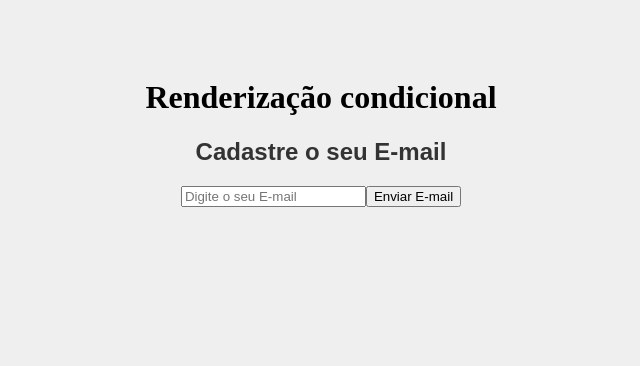
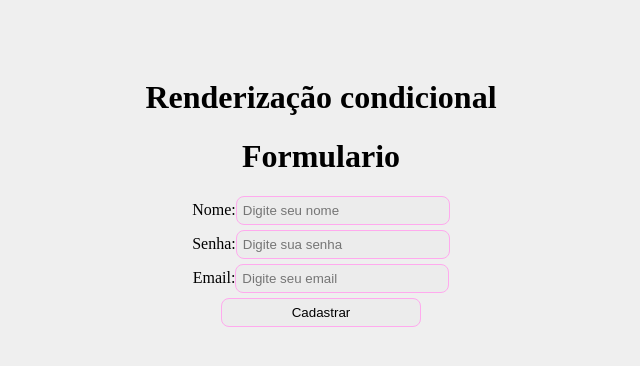
Before and after one commit to Railapa/Curso-React, a React (Create React App) app in the folder my-app/: page / in a window 1280 px wide. Shown: the top 366 px of the page, without its empty margins (319-959 px from the left). Built offline with nearby package versions, Linux system fonts and the light colour scheme.

Commit message:
Curso React

```diff
--- a/my-app/src/App.js
+++ b/my-app/src/App.js
@@ -5,8 +5,8 @@ import './App.css';
 // import Frase from './components/Frase';
 // import List from './components/List';
 // import Evento from './components/Evento';
-// import Form from './components/Form';
-import Condicional from './components/Condicional';
+ import Form from './components/Form';
+//import Condicional from './components/Condicional';
 
 function App() {
 
@@ -14,7 +14,9 @@ function App() {
     <div className='App'>
       <h1>Renderização condicional</h1>
 
-      <Condicional></Condicional>
+      <Form></Form>
+
+      {/* <Condicional></Condicional> */}
     </div>
   )
 }
--- a/my-app/src/components/Form.js
+++ b/my-app/src/components/Form.js
@@ -1,8 +1,8 @@
 import { useState } from "react";
 import style from './Form.module.css'
 
-function Form(){
-    function cadastrarUsuario(e){
+function Form() {
+    function cadastrarUsuario(e) {
         e.preventDefault()
         console.log(nome)
         console.log(email)
@@ -13,7 +13,7 @@ function Form(){
     const [senha, setSenha] = useState()
     const [email, setEmail] = useState()
 
-    return(
+    return (
         <div>
             <h1>Formulario</h1>
             <form onSubmit={cadastrarUsuario} className={style.formulario}>
--- a/my-app/src/components/Form.module.css
+++ b/my-app/src/components/Form.module.css
@@ -2,6 +2,8 @@
     display: flex;
     flex-direction: column;
     gap: 5px;
+    justify-content: center;
+    align-items: center;
 
     h1{
         font-family: Arial, Helvetica, sans-serif;
@@ -10,7 +12,9 @@
     input{
         padding: 6px;
         border: 1px solid #fae;
+        background-color: rgb(236, 236, 236);
         outline: none;
         border-radius: 8px;
+        width: 200px;
     }
 }
```
Lines whose indentation alone changed are shown as unchanged.
